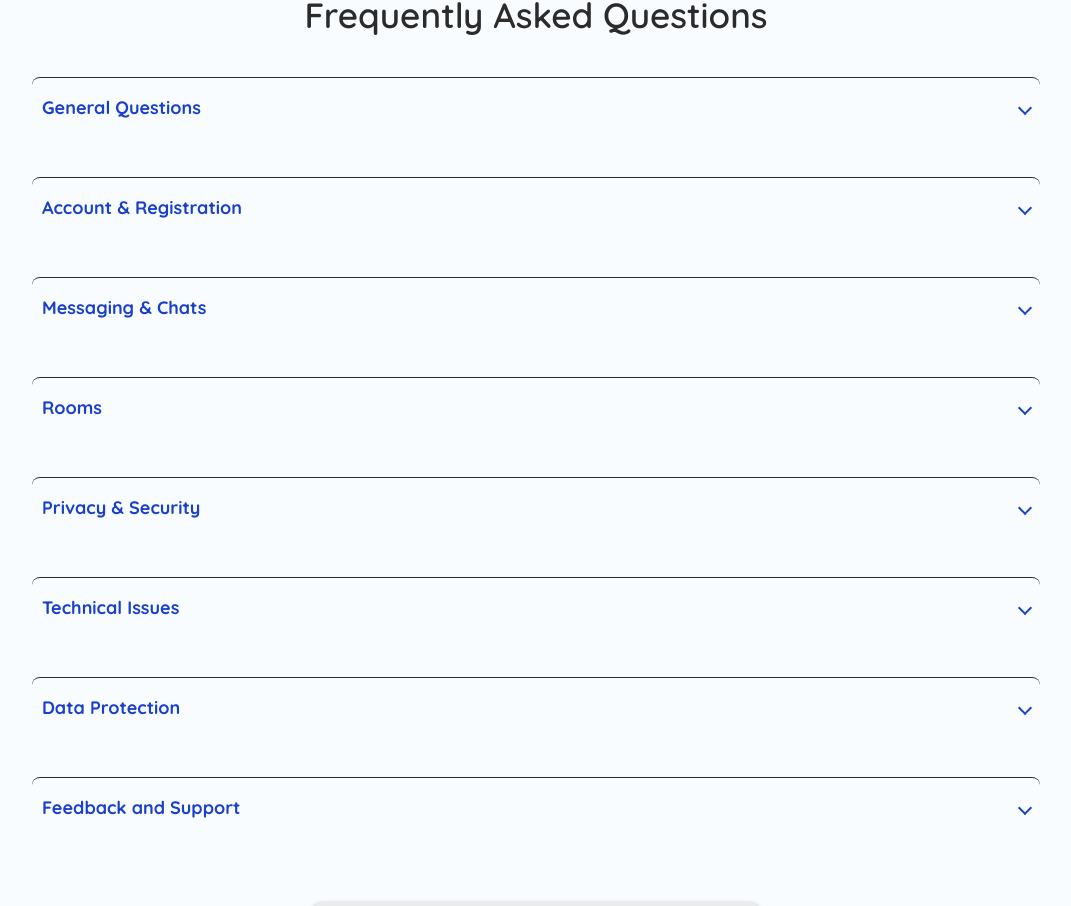
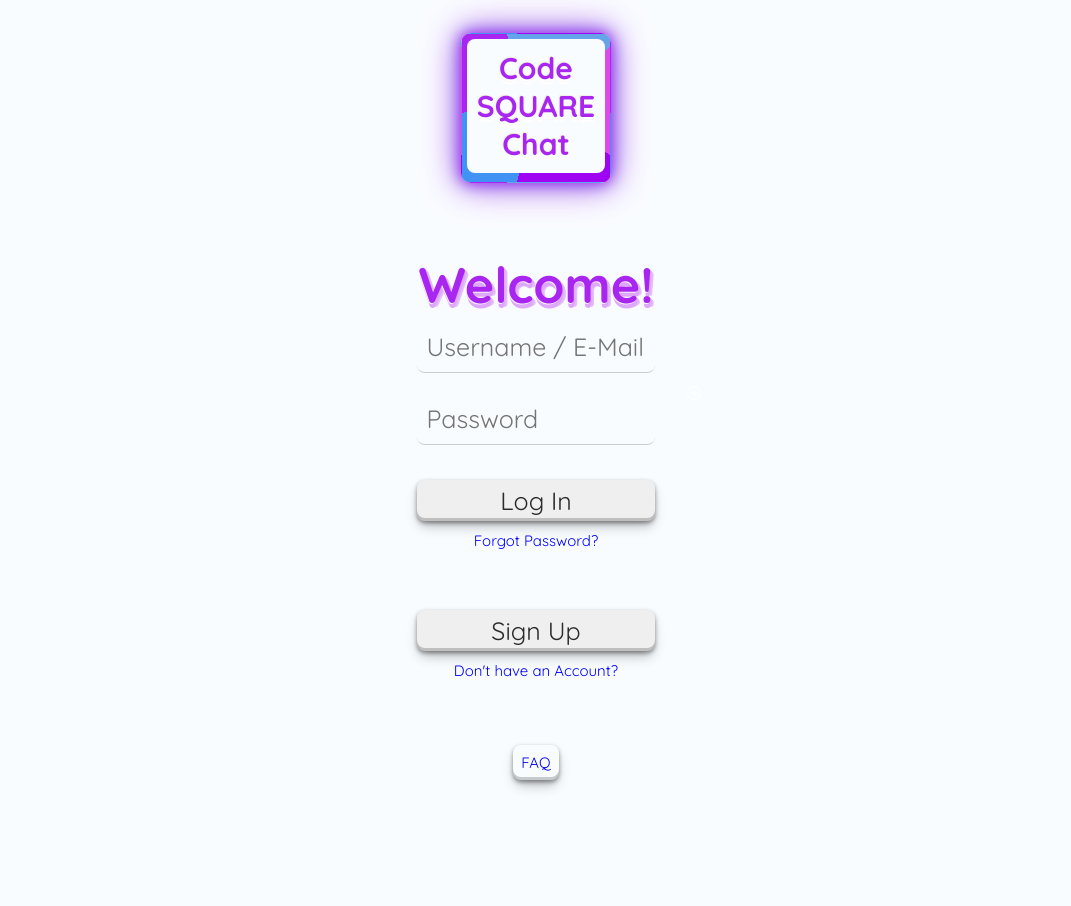
Before and after one commit to Artem-Brui/CodeSquareChat, a React (Vite) app in the folder frontend/: page / in a window 1280 px wide. Shown: the part 32-938 px from the top of the page, without its empty margins (94-1165 px from the left). After the commit the page ends 852 px from the top, so only its background shows below. Built offline with nearby package versions, Linux system fonts and the light colour scheme; a web font is replaced by a local one.

Commit message:
added routes from Fabrice

```diff
--- a/frontend/src/App.tsx
+++ b/frontend/src/App.tsx
@@ -1,16 +1,18 @@
-// import {BrowserRouter as Router, Route, Routes} from "react-router-dom";
+import { BrowserRouter as Router, Route, Routes } from "react-router-dom";
 import FAQPage from "./components/log-in/FAQ/FAQPage";
 import TermsAndConditions from "./components/log-in/TermsAndConditions/TermsAndConditions";
 import WelcomePage from "./components/log-in/WelcomePage";
-// import React, { Component } from "react";
 
 function App() {
   return (
-    <div>
-      <FAQPage />
-      <TermsAndConditions />
-      <WelcomePage />
-    </div>
+    <Router>
+      <Routes>
+        <Route path="/" element={<WelcomePage />} />
+        <Route path="/faq" element={<FAQPage />} />
+        <Route path="/terms-and-conditions" element={<TermsAndConditions />} />
+        <Route path="/faq" element={<FAQPage />} />
+      </Routes>
+    </Router>
   );
 }
 
```
